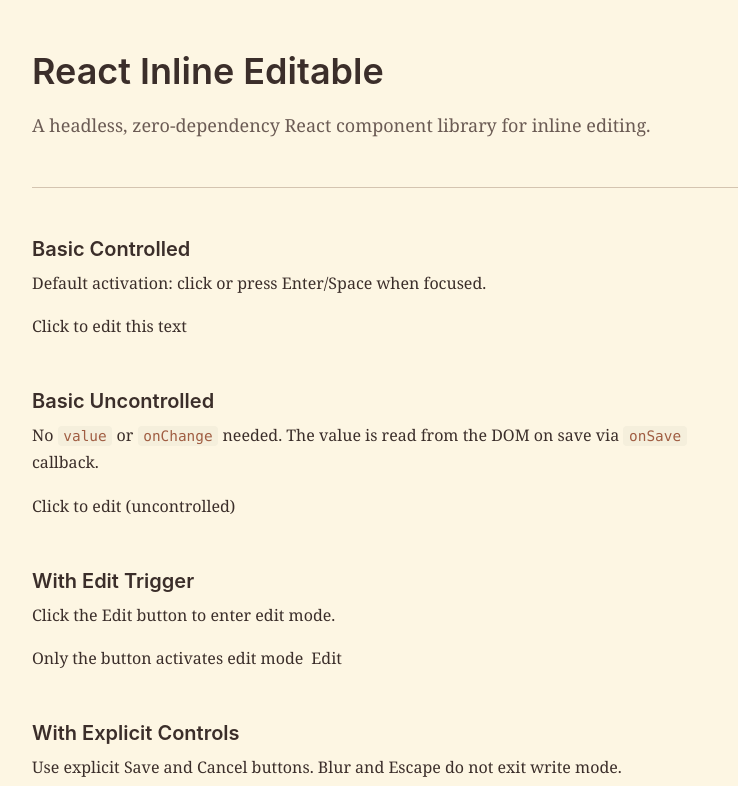
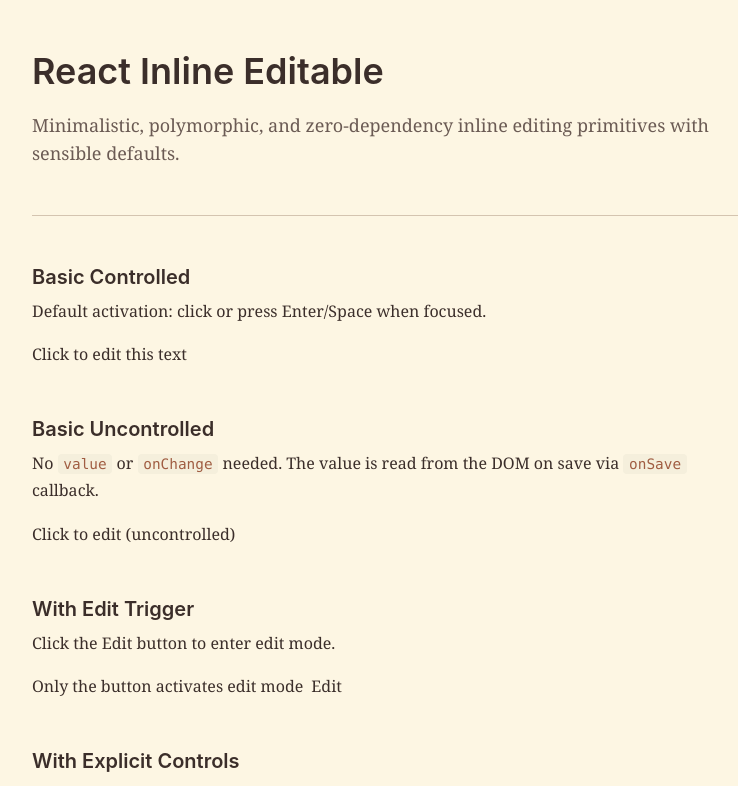
Before and after one commit to subhash-malireddy/react-inline-editable, a React (Vite) app in the folder packages/react-inline-editable/: page / in a window 1280 px wide. Shown: the top 786 px of the page, without its empty margins (248-986 px from the left). Built offline with nearby package versions, Linux system fonts and the light colour scheme.

Commit message:
Update App component description to reflect a more accurate representation of the library's features and focus on minimalism.

```diff
--- a/packages/react-inline-editable/src/App.tsx
+++ b/packages/react-inline-editable/src/App.tsx
@@ -14,8 +14,8 @@
       <header className="mb-12 pb-8 border-b border-border">
         <h1 className="text-rust-dark">React Inline Editable</h1>
         <p className="text-text-muted text-lg">
-          A headless, zero-dependency React component library for inline
-          editing.
+          Minimalistic, polymorphic, and zero-dependency inline editing
+          primitives with sensible defaults.
         </p>
       </header>
 
```
